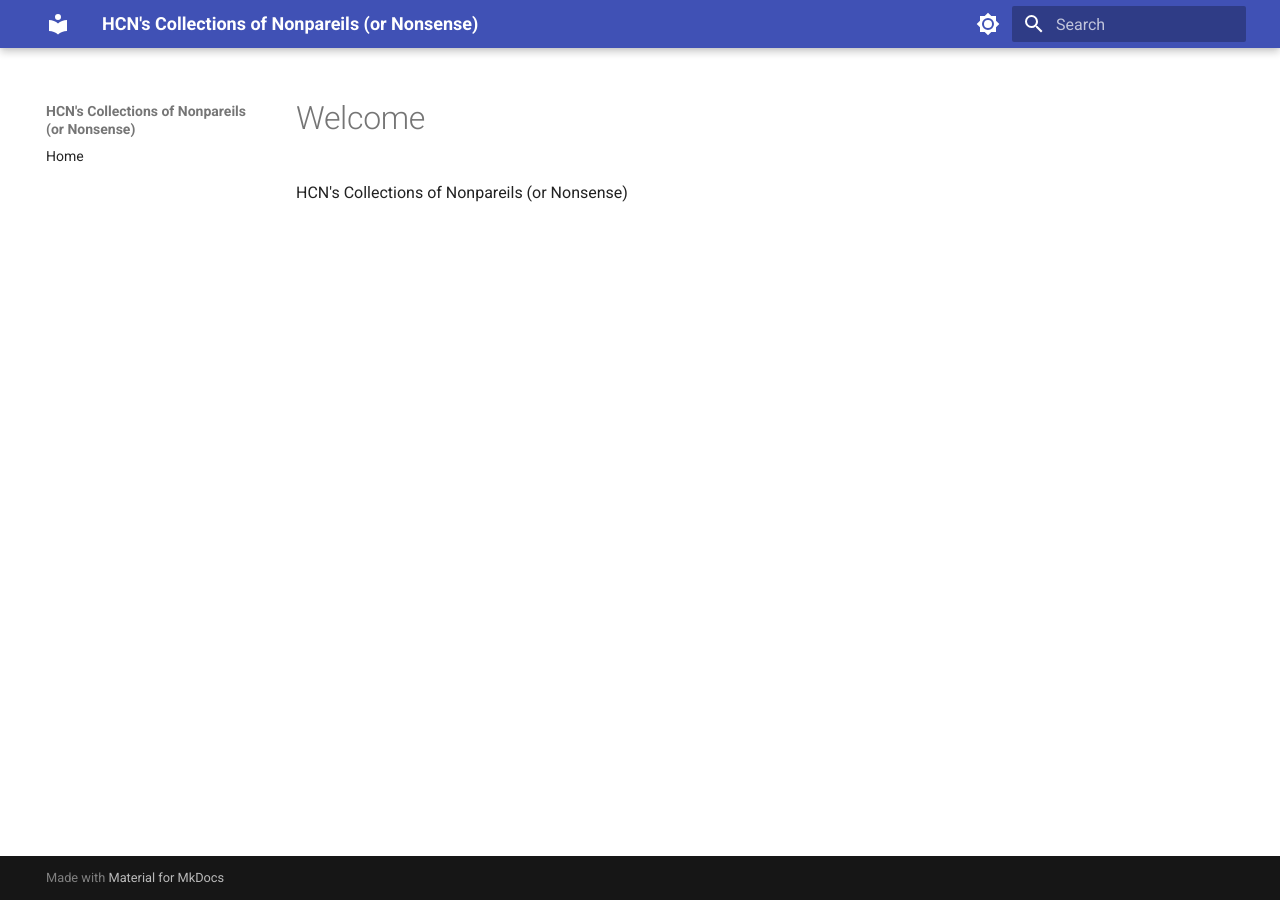
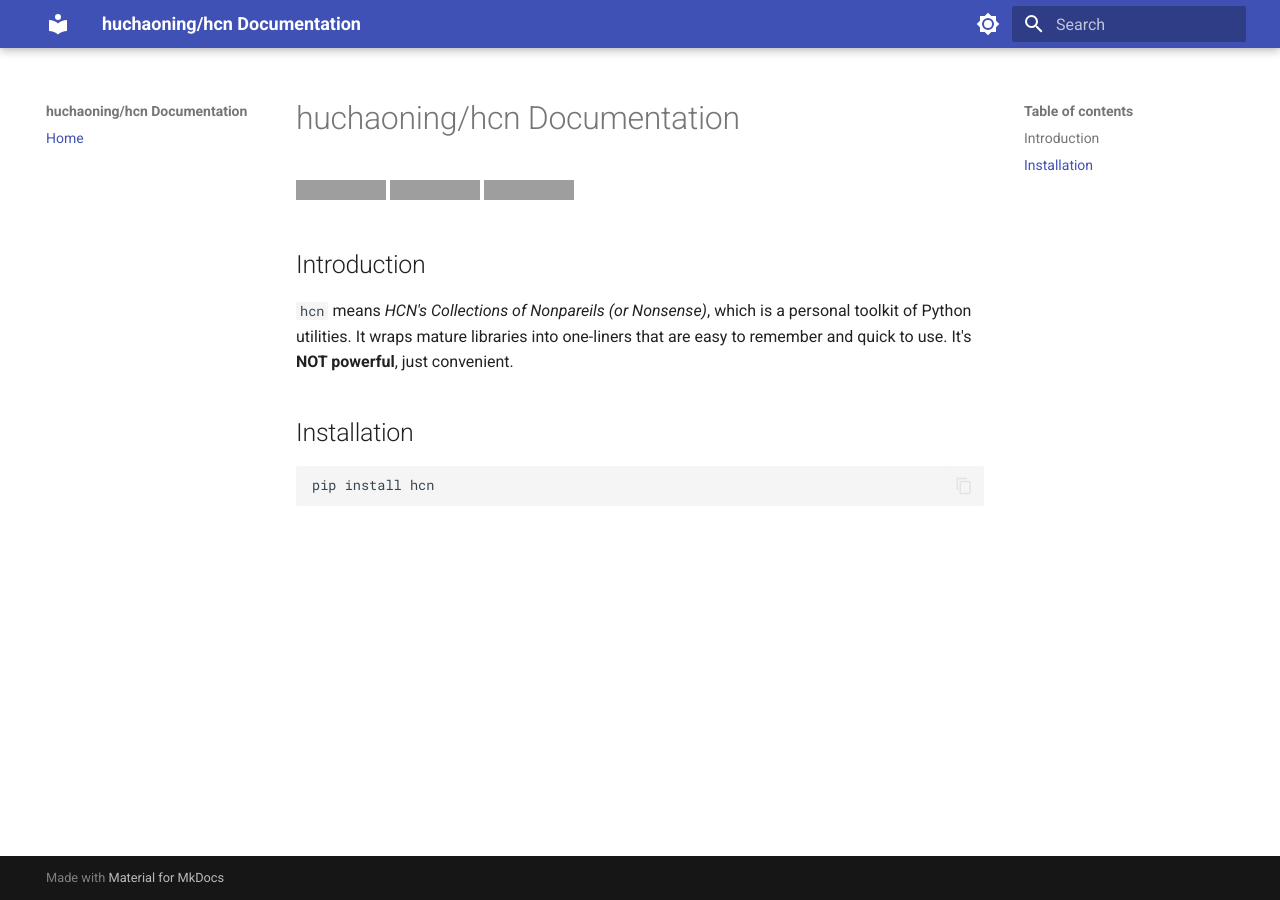
Before and after one commit to huchaoning/hcn, an MkDocs documentation site: the page built from docs/index.md, in a window 1280 px wide. Built offline with MkDocs 1.6.1 and Material for MkDocs 9.7.7, drawn with Linux system fonts in a browser that asks for light colours; grey boxes are pictures that could not be loaded.

````diff
--- a/docs/index.md
+++ b/docs/index.md
@@ -1,3 +1,17 @@
-# Welcome
+# huchaoning/hcn Documentation
 
-HCN's Collections of Nonpareils (or Nonsense)
+[![PyPI version](https://img.shields.io/pypi/v/hcn.svg)](https://pypi.org/project/hcn/)
+[![Python Version](https://img.shields.io/badge/python-3%2B-blue)](https://www.python.org/downloads/)
+[![License](https://img.shields.io/github/license/huchaoning/hcn?color=blue)](https://github.com/huchaoning/hcn/blob/main/LICENSE)
+
+
+## Introduction
+
+`hcn` means *HCN's Collections of Nonpareils (or Nonsense)*, which is a personal toolkit of Python utilities. It wraps mature libraries into one-liners that are easy to remember and quick to use. It's **NOT powerful**, just convenient.
+
+
+## Installation
+
+```bash
+pip install hcn
+```
--- a/mkdocs.yml
+++ b/mkdocs.yml
@@ -1,4 +1,4 @@
-site_name: HCN's Collections of Nonpareils (or Nonsense)
+site_name: huchaoning/hcn Documentation
 
 theme:
   name: material
@@ -23,5 +23,5 @@ plugins:
   - mkdocstrings
 
 nav:
-  - Home: README.md
+  - Home: index.md
   # - API: api.md
````
Also changed, not shown: README.md (+2 -13 lines).
